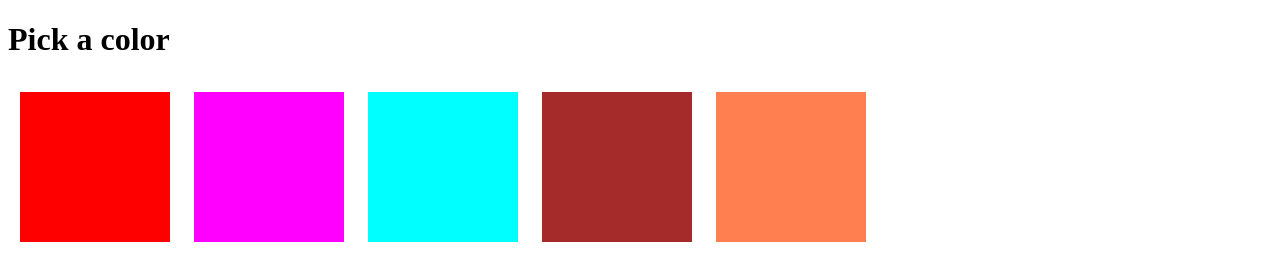
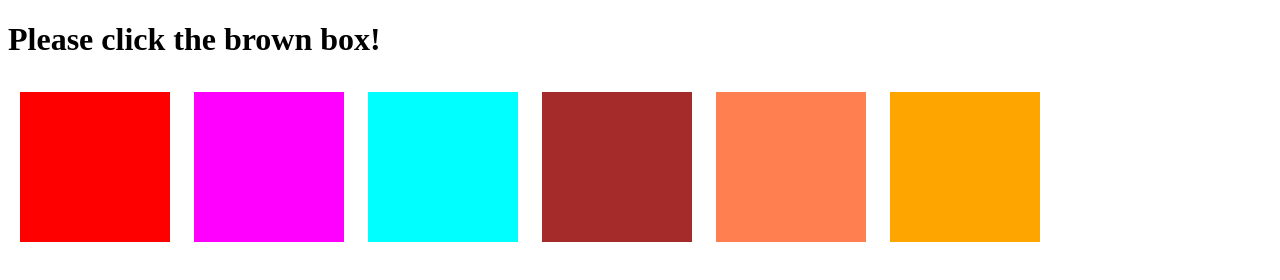
Before and after one commit to ChrisMattox/sigma-color-blocks, a plain HTML site: page index.html in a window 1280 px wide. Drawn offline with Linux system fonts and the light colour scheme.

Commit message:
random color and prompt working

```diff
--- a/index.html
+++ b/index.html
@@ -8,7 +8,7 @@
     <script type="text/javascript" src="scripts/app.js"></script>
   </head>
   <body>
-    <h1 id="prompt">Pick a color</h1>
+    <h1 id="prompt"></h1>
     <div id="block-container"></div>
   </body>
 </html>
--- a/scripts/app.js
+++ b/scripts/app.js
@@ -1,11 +1,25 @@
 $(document).ready(function() {
+  var colors = ["red", "magenta", "cyan", "brown", "coral", "orange"];
+  var currentColor = "";
 
-  var colors = ["red", "magenta", "cyan", "brown", "coral"];
+  pickRandomColor();
+  createBlocks();
 
-  for(var i = 0; i < colors.length; i++) {
-    $("#block-container").append('<div class="color-block"></div>');
-    var $el = $("#block-container").children().last();
-    $el.css("background-color", colors[i]);
+  function createBlocks() {
+    for(var i = 0; i < colors.length; i++) {
+      $("#block-container").append('<div class="color-block"></div>');
+      var $el = $("#block-container").children().last();
+      $el.css("background-color", colors[i]);
+    }
+  }
+
+  function setPrompt() {
+    $("#prompt").text('Please click the ' + currentColor + ' box!');
+  }
+
+  function pickRandomColor() {
+    currentColor = colors[randomNumber(0, colors.length - 1)];
+    setPrompt();
   }
 
 
```
